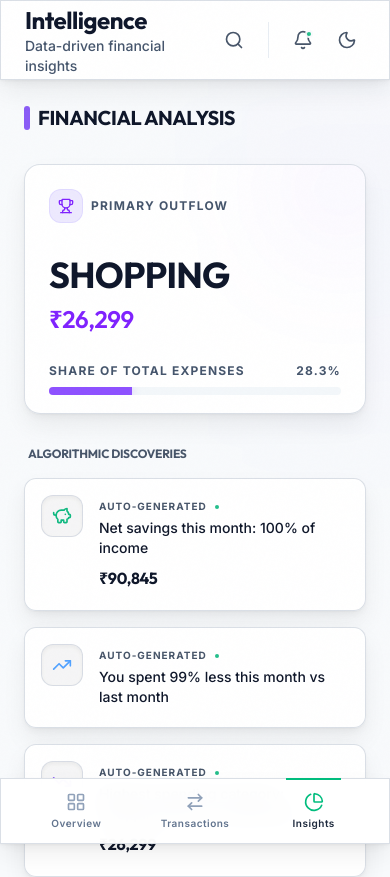
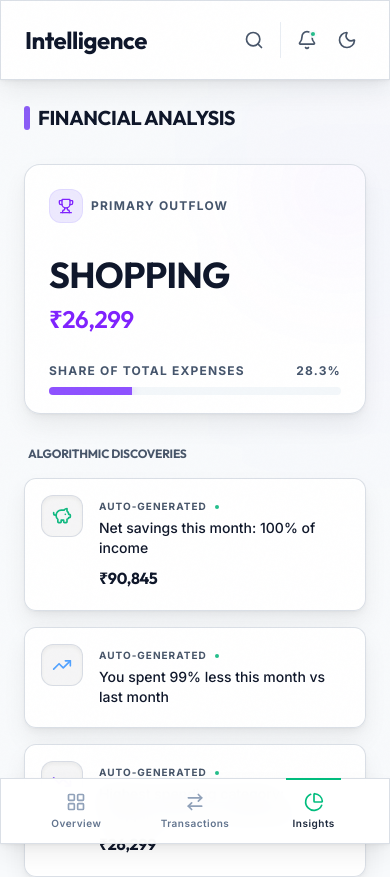
Before and after one commit to guneetsura/findash, a Next.js app: page /insights in a window 390 px wide. Shown: the top 877 px of the page. Built offline with nearby package versions, Linux system fonts and the light colour scheme.

Commit message:
updated readme and improved header responsiveness

```diff
--- a/components/layout/Header.tsx
+++ b/components/layout/Header.tsx
@@ -36,19 +36,19 @@ export function Header({ title, subtitle }: HeaderProps) {
             initial={{ x: -10, opacity: 0 }}
             animate={{ x: 0, opacity: 1 }}
             transition={{ delay: 0.3 }}
-            className="text-sm text-slate-600 dark:text-text-muted font-medium"
+            className="hidden sm:block text-sm text-slate-600 dark:text-text-muted font-medium"
           >
             {subtitle}
           </motion.p>
         )}
       </div>
 
-      <div className="flex items-center gap-4">
+      <div className="flex items-center gap-2 sm:gap-4">
         <GlobalSearch />
 
         {/* {link === '/transactions' && <RoleSwitcher />} */}
 
-        <div className="flex items-center gap-2 border-l border-slate-200/80 dark:border-surface-border pl-4">
+        <div className="flex items-center gap-1 sm:gap-2 border-l border-slate-200/80 dark:border-surface-border pl-2 sm:pl-4">
           <NotificationDropdown />
           <ThemeToggle />
         </div>
```
Also changed, not shown: 1 other file (tests, documents, lock files or other folders).
